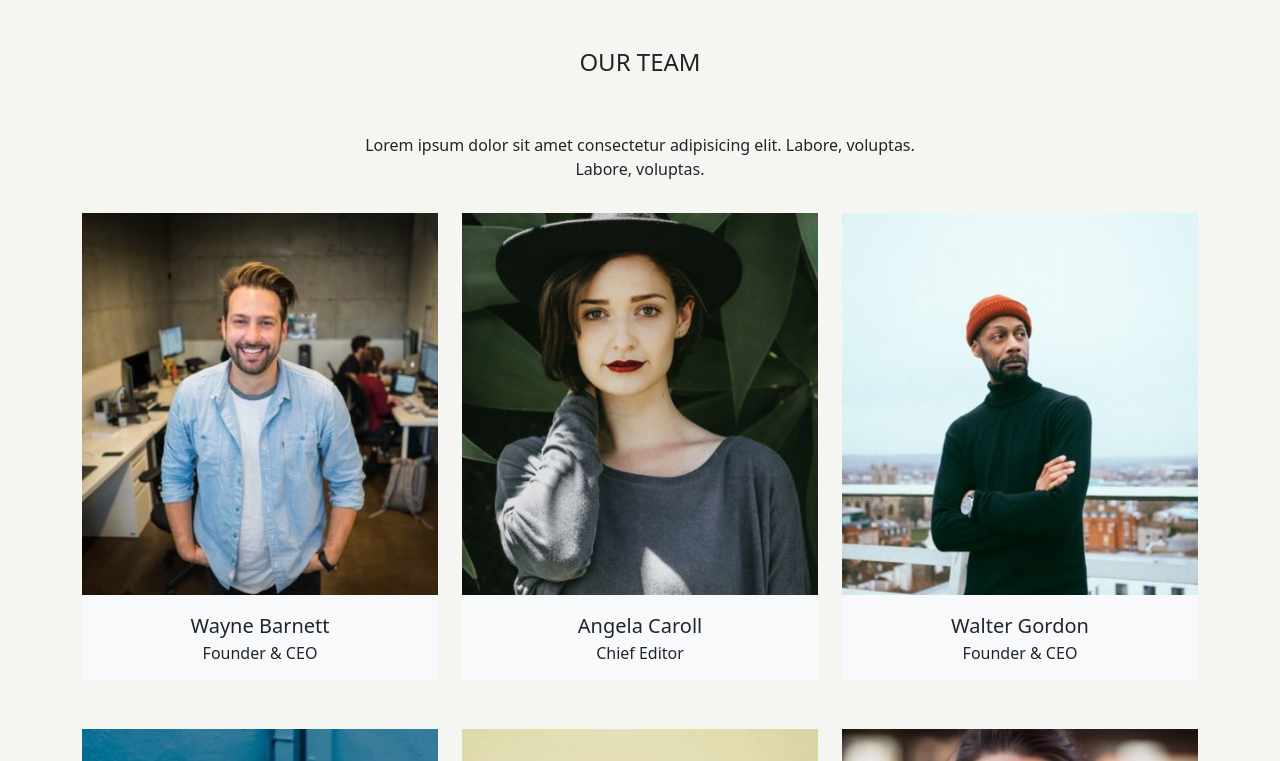
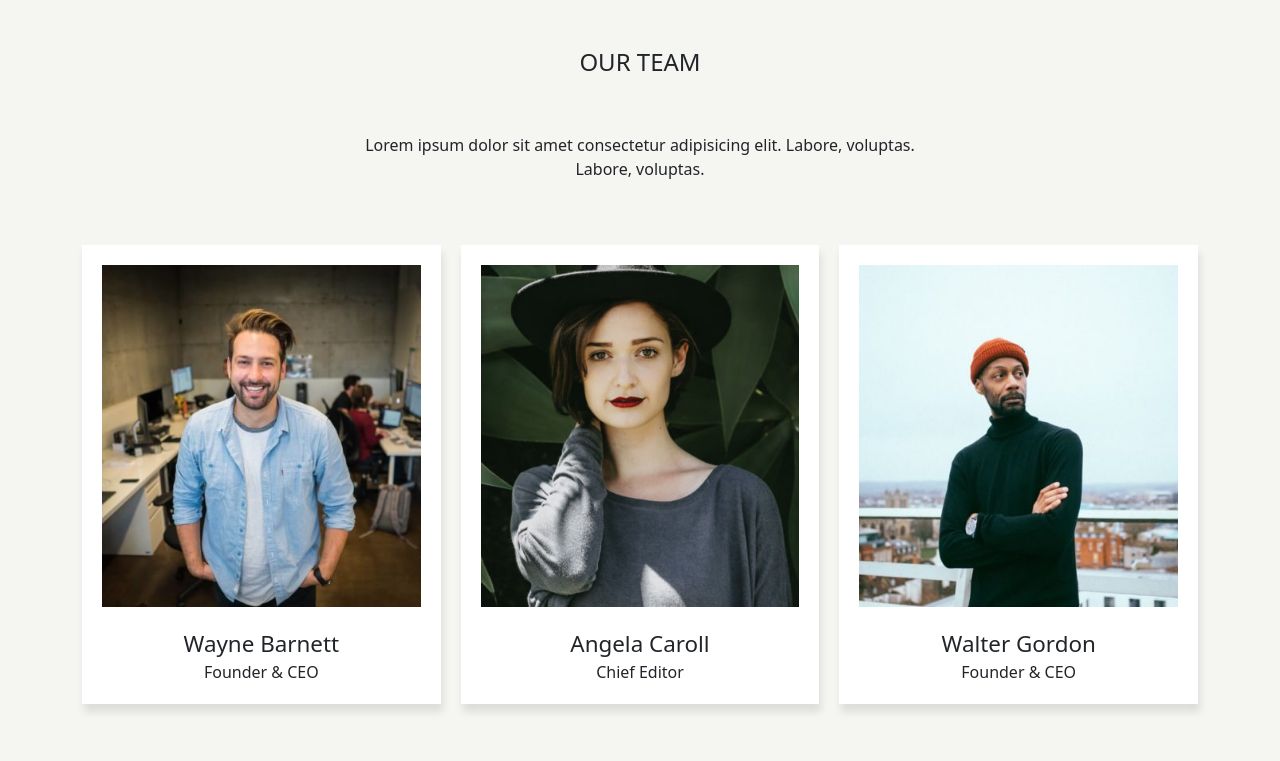
Before and after one commit to MiriamEvardi/js-our-team, a plain HTML site: page index.html in a window 1280 px wide. Shown: the top 761 px of the page. Drawn offline with nearby package versions, Linux system fonts and the light colour scheme.

Commit message:
corrections

```diff
--- a/index.html
+++ b/index.html
@@ -23,42 +23,10 @@
         <p class="text-center">Lorem ipsum dolor sit amet consectetur adipisicing elit. Labore, voluptas. <br> Labore,
             voluptas. </p>
 
-        <div class="row justify-content-between text-center pb-5 pt-3">
-            <div class="col-12 col-md-6 col-lg-4 pb-5">
-                <div class="image">
+        <div class=" py-5">
+            <div id="members">
 
-                </div>
-                <div class="text  pt-3 pb-3 bg-light"></div>
-            </div>
-            <div class="col-12 col-md-6 col-lg-4">
-                <div class="image">
 
-                </div>
-                <div class="text  pt-3 pb-3 bg-light"></div>
-            </div>
-            <div class="col-12 col-md-6 col-lg-4 text-center">
-                <div class="image">
-
-                </div>
-                <div class="text pt-3 pb-3 bg-light"></div>
-            </div>
-            <div class="col-12 col-md-6 col-lg-4">
-                <div class="image">
-
-                </div>
-                <div class="text  pt-3 pb-3 bg-light"></div>
-            </div>
-            <div class="col-12 col-md-6 col-lg-4">
-                <div class="image">
-
-                </div>
-                <div class="text  pt-3 pb-3 bg-light"></div>
-            </div>
-            <div class="col-12 col-md-6 col-lg-4">
-                <div class="image">
-
-                </div>
-                <div class="text  pt-3 pb-3 bg-light"></div>
             </div>
         </div>
 
--- a/script.js
+++ b/script.js
@@ -1,5 +1,4 @@
-const memberImage = document.querySelectorAll(".image");
-const text = document.querySelectorAll(".text");
+
 
 
 //lista membri
@@ -39,36 +38,48 @@ const members = [
 
 
 
-
+const membersElement = document.querySelector("#members");
 
 //stampo in console + DOM
 
 for (let i = 0; i < members.length; i++) {
 
+    let singleMember = document.createElement("section");
+    singleMember.className = "idMember"
+
     let membersObject = members[i];
-
-    let textPrinted = "";
-    let image = "";
 
     for (let key in membersObject) {
 
         console.log(key + ": " + membersObject[key]);
 
 
-        if (key === "name") {
-            textPrinted += `<span class="member-name">${membersObject[key]}</span><br>`;
+        if (key !== "pic") {
 
-        } else if (key === "pic") {
-            image += `<img src="./img/${membersObject["pic"]}">`;
+            const details = document.createElement("div");
+
+            details.innerText = membersObject[key];
+
+            details.className = key;
+
+            singleMember.append(details);
 
         } else {
-            textPrinted += `${membersObject[key]} <br>`;
+            const listImageElement = document.createElement("img");
+
+            listImageElement.src = "./img/" + membersObject.pic;
+
+            listImageElement.alt = "immagine di " + membersObject.name;
+
+            singleMember.append(listImageElement);
+
         }
+
 
     }
 
     console.log("-------------")
+    membersElement.append(singleMember);
 
-    memberImage[i].innerHTML += `<div>${image}</div>`;
-    text[i].innerHTML += `<div>${textPrinted}</div>`;
+
 }
--- a/style.css
+++ b/style.css
@@ -1,11 +1,36 @@
-img {
-    width: 100%;
+body {
+    background-color: #f5f5f1;
+    text-align: center;
 }
 
-body {
-    background-color: #f5f5f1;
+#members {
+    display: flex;
+    flex-wrap: wrap;
+    justify-content: center;
+
+    gap: 20px;
 }
 
-.member-name {
-    font-size: 20px;
+#members .idMember {
+    display: flex;
+    flex-flow: column;
+
+    width: calc(100% / 3 - 20px / 3 * 2);
+
+    padding: 20px;
+    margin-bottom: 40px;
+
+    background-color: white;
+
+    box-shadow: 2px 8px 8px rgba(0, 0, 0, 0.1);
 }
+
+.idMember img {
+    order: -1;
+    width: 100%;
+    margin-bottom: 20px;
+}
+
+.idMember .name {
+    font-size: 1.4em;
+}
```
